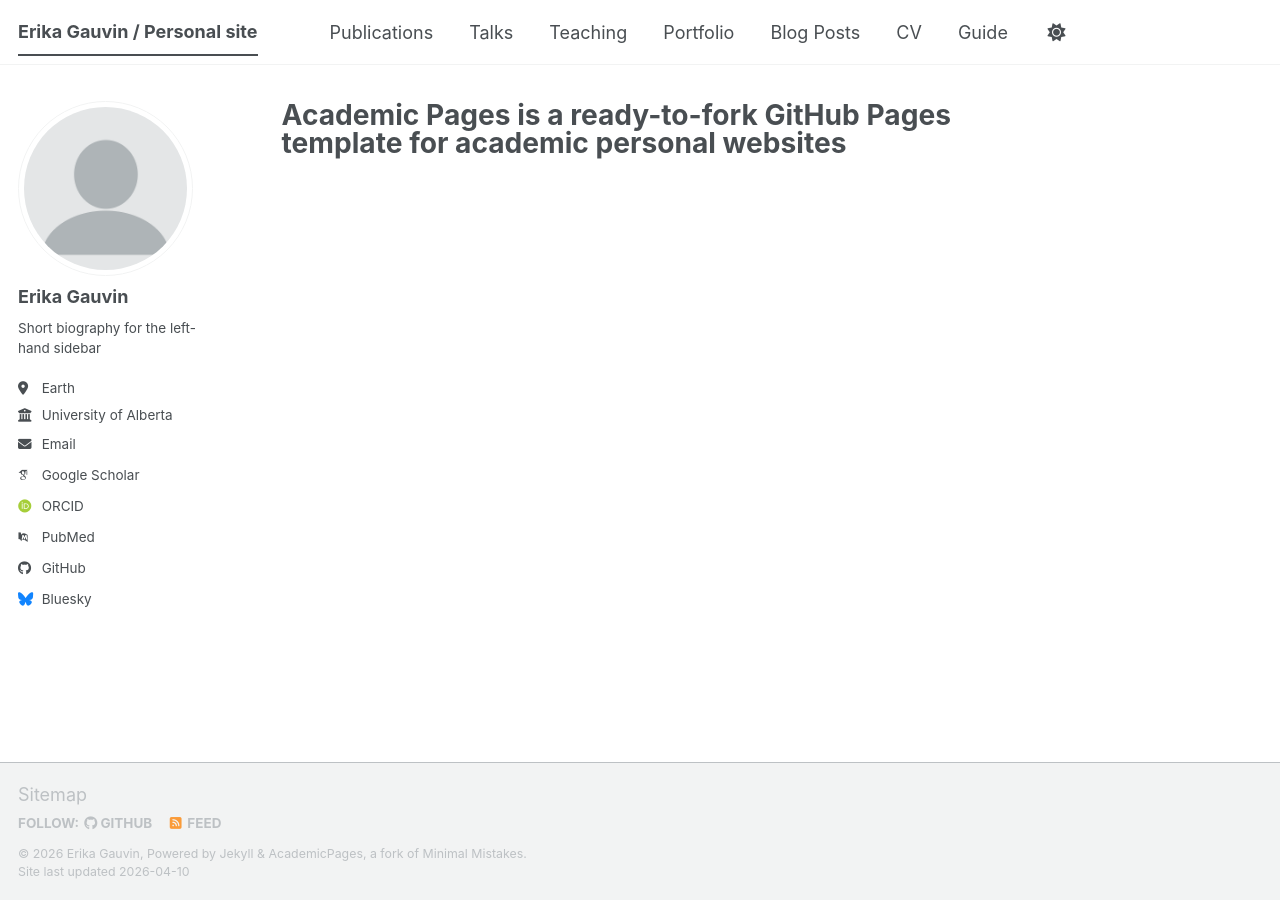
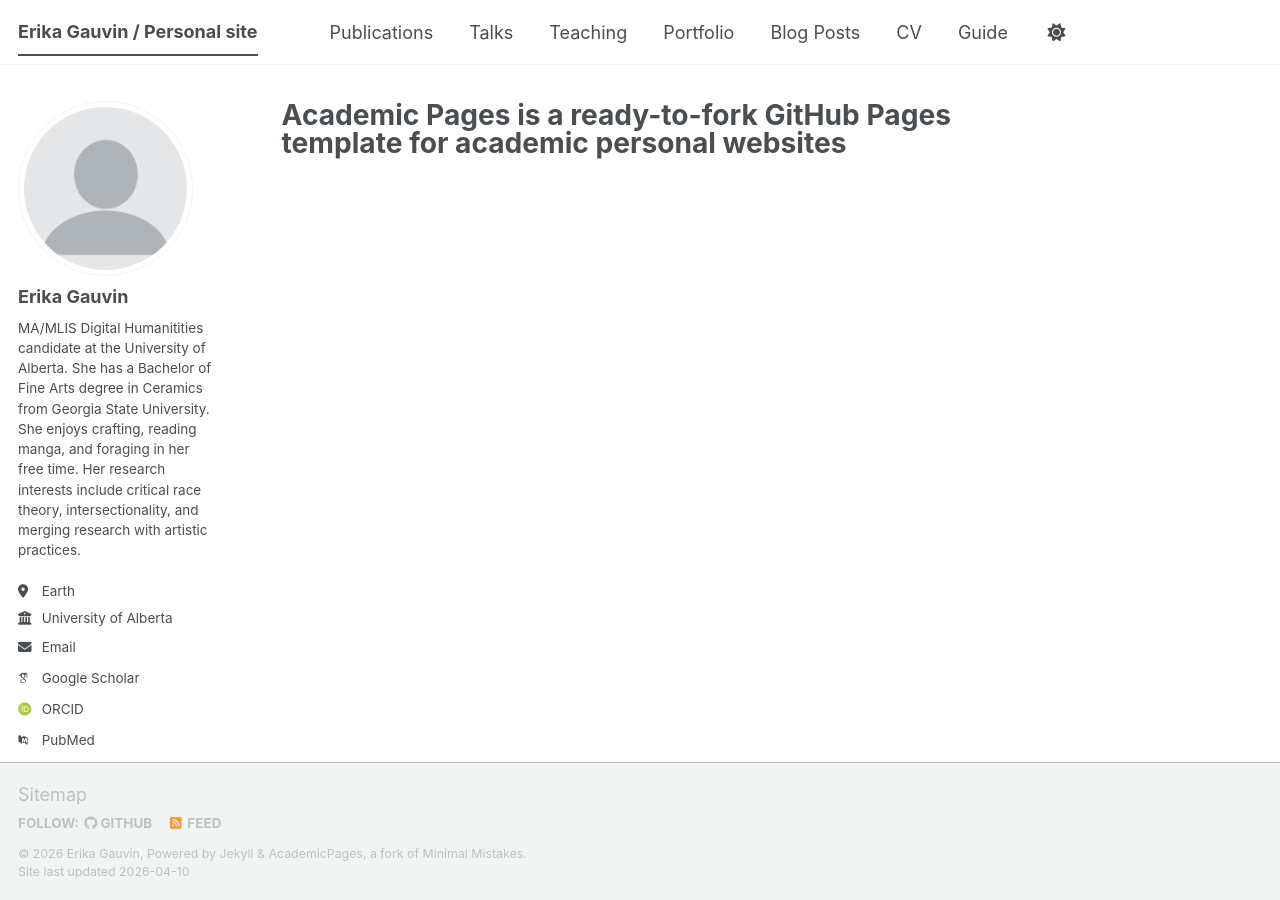
Before and after one commit to ecgauvin/about, a Jekyll site: the page built from _pages/about.md, in a window 1280 px wide. Built offline with Jekyll 4.4.1, drawn with Linux system fonts in a browser that asks for light colours; some web fonts are replaced; a script bundle is joined from its source files by our own code; library files that are not in the unit come from our copies.

Commit message:
Update _config.yml

```diff
--- a/_config.yml
+++ b/_config.yml
@@ -26,7 +26,9 @@ author:
   avatar           : "profile.png"
   name             : "Erika Gauvin"
   pronouns         : # example: "she/her"
-  bio              : "Short biography for the left-hand sidebar"
+  bio              : "MA/MLIS Digital Humanitities candidate at the University of Alberta. She has a
+Bachelor of Fine Arts degree in Ceramics from Georgia State University. She enjoys crafting, reading manga, and foraging in her free time. Her research interests include critical race theory, intersectionality, and merging research with artistic practices.
+"
   location         : "Earth"
   employer         : "University of Alberta"
   uri              : # URL
```
